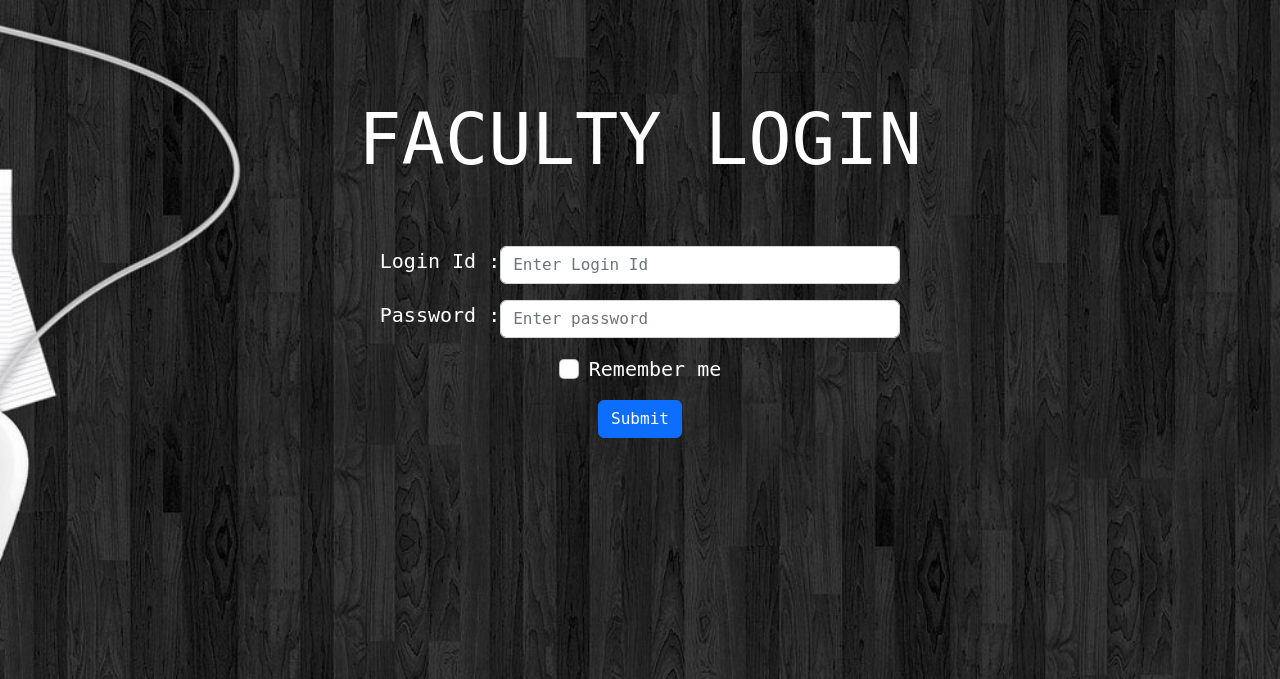
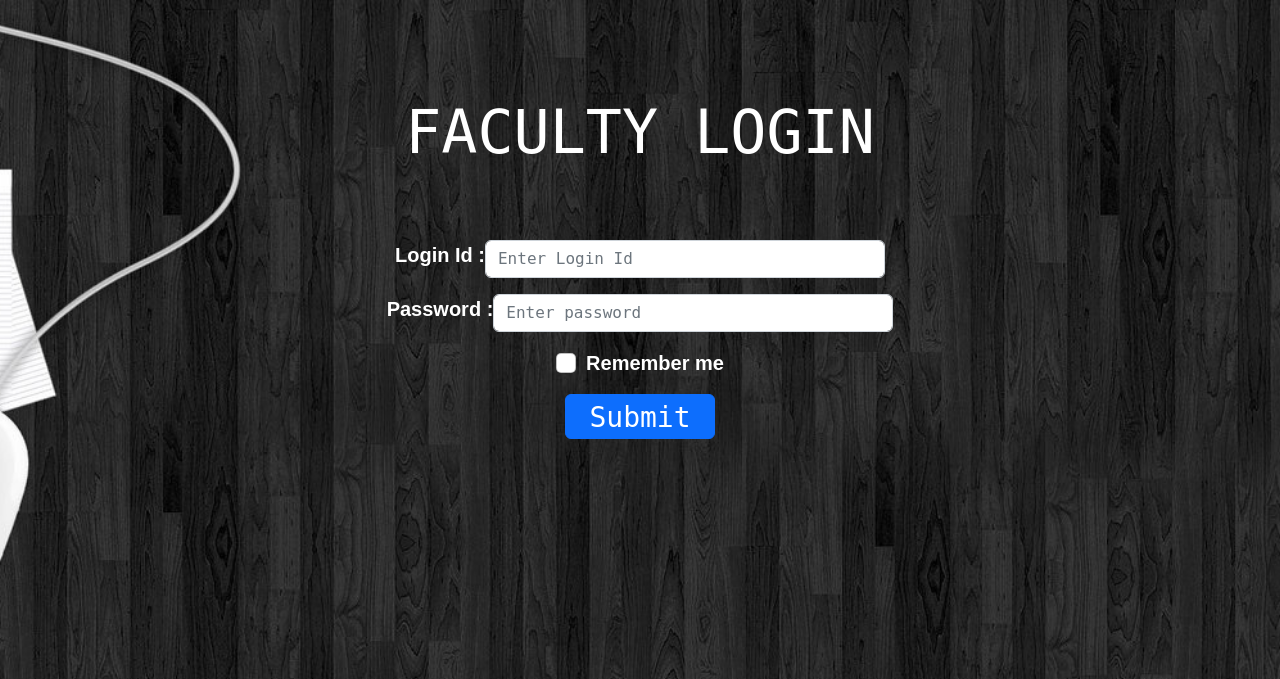
Before and after one commit to sahilb16/PBL-Project, a Flask app: page /login-fac in a window 1280 px wide. Shown: the top 679 px of the page. Run offline with Flask 3, Linux system fonts and the light colour scheme.

Commit message:
Update login-fac.html

```diff
--- a/templates/login-fac.html
+++ b/templates/login-fac.html
@@ -22,14 +22,38 @@
 
         <main>
             <div id="login" class="container-fluid text-center pt-5 ">
-                <div class="display-2 my-5">FACULTY LOGIN</div>
+                <style>
+                    h1 {
+                      font-size: 60px;
+                    }
+                  </style>
+
+                <div class="display-2 my-5"><h1>FACULTY LOGIN</h1></div>
             </div>
             <div>
                 <form action="/login-fac" method="post" id="create-form">
                     <div class="mb-3 mt-3 text-center d-flex justify-content-center">
-
+                        <style>
+                            .label{
+                                padding: 100px;
+                            }
+                            </style>
+                            <style>
+                                label {
+                                  font-size: 20px;
+                                  font-family: Arial, sans-serif;
+                                  font-weight: bold;
+                                  font-style:simple;
+                                }
+                              </style>
+                              <style>
+  .large-label {
+    font-size: 20px;
+  }
+</style>
                         <label for="Login Id">Login Id :</label>
                         <br />
+
                         <input type="text" class="form-control ml-5" id="id" placeholder="Enter Login Id" name="id"
                             style="width: 400px" required>
                         <div class="valid-feedback">Valid.</div>
@@ -54,7 +78,14 @@
                         {% endif %}
                     </div>
                     <div class="center">
-                        <button type="submit" class="btn btn-primary">Submit</button>
+                        <style>
+                            button {
+                              width: 150px;
+                              height: 45px;
+                              font-size: 20px;
+                            }
+                          </style>
+                        <button type="submit" class="btn btn-primary"><h3>Submit</h3></button>
                     </div>
                 </form>
 
```
